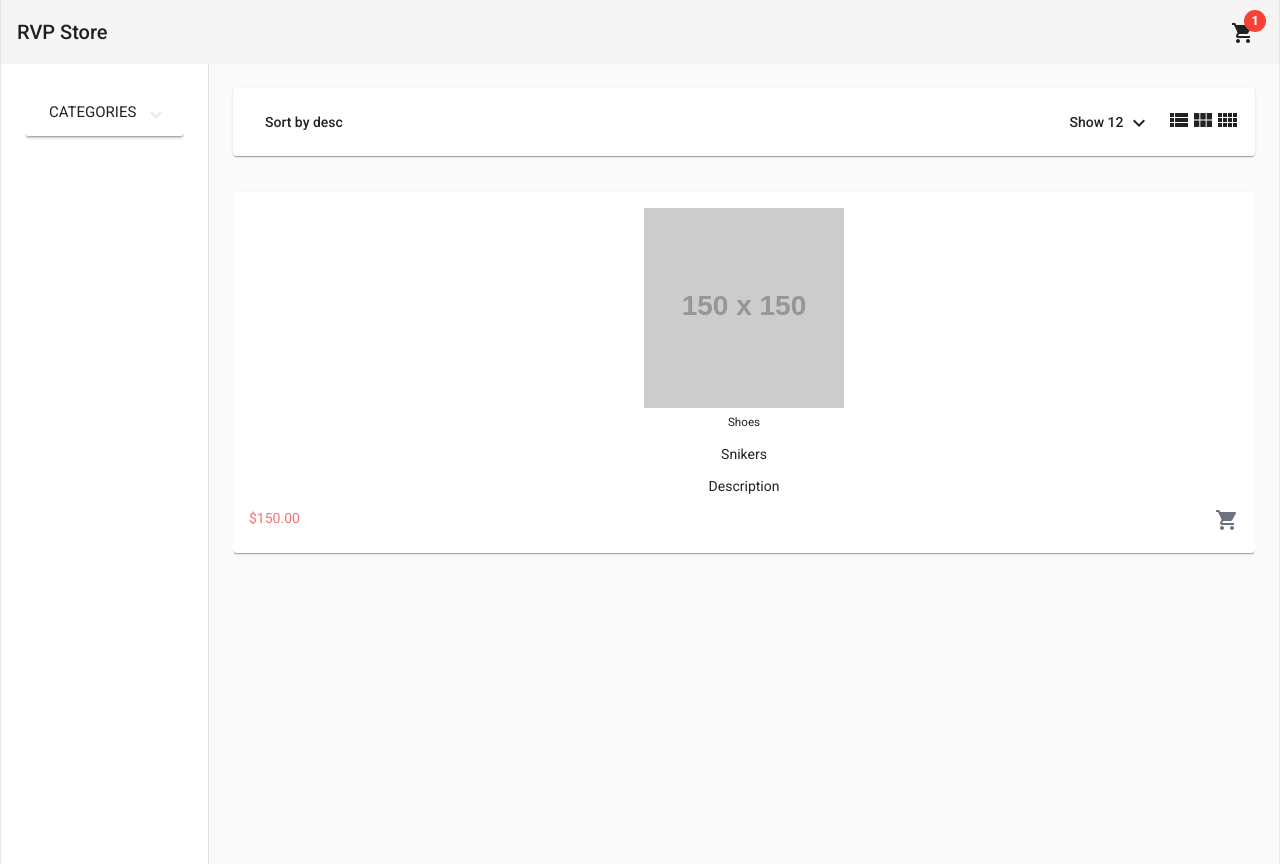
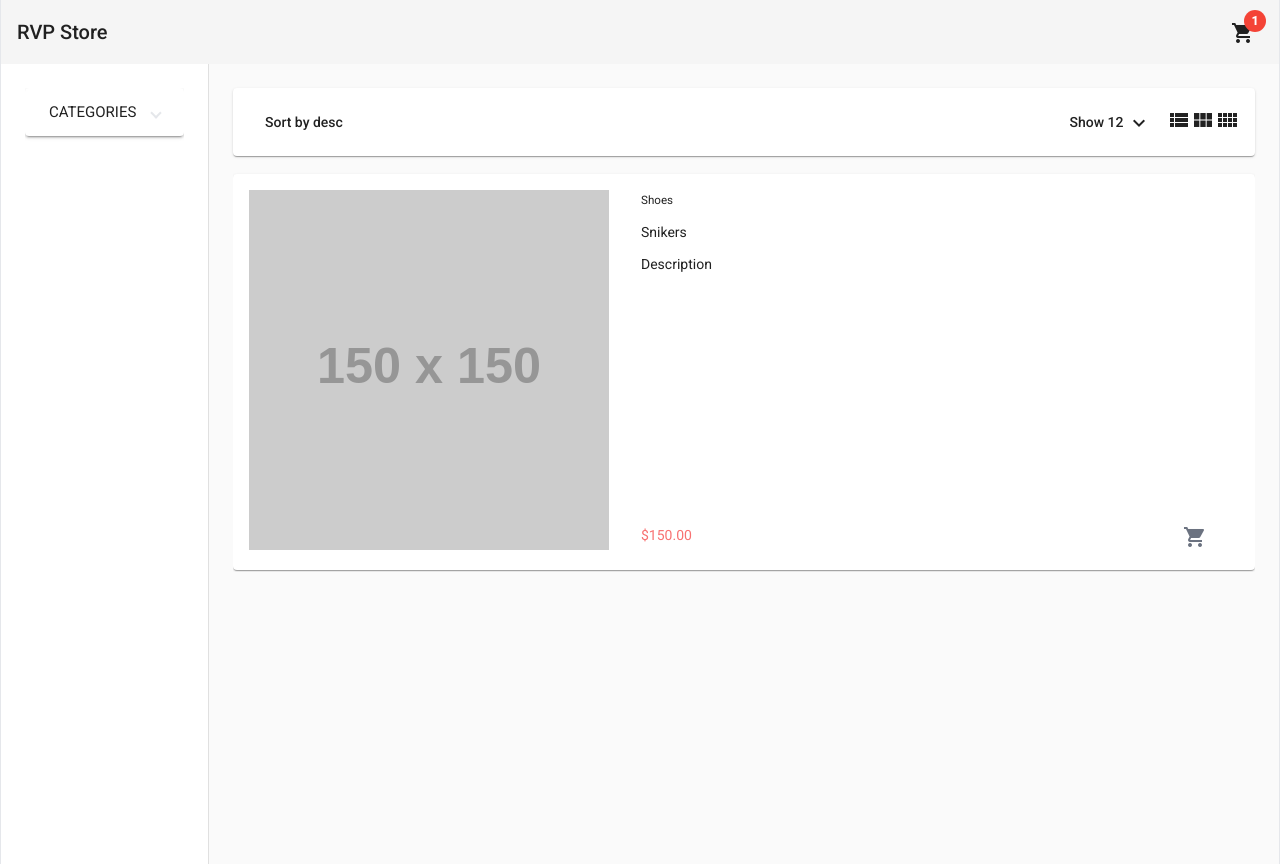
Before and after one commit to RVPdev/AngularWebShop, an Angular app: page /home in a window 1280 px wide. Both pictures are taken after a click on the button "view_list". Built offline with nearby package versions, Linux system fonts and the light colour scheme.

Commit message:
added responsiveness to card

```diff
--- a/src/app/pages/home/components/product-box/product-box.component.html
+++ b/src/app/pages/home/components/product-box/product-box.component.html
@@ -1,20 +1,24 @@
-<mat-card class="text-center">
-  <div>
+<mat-card [ngClass]="{ 'text-center': !fullWithMode }">
+  <div [ngClass]="{ flex: fullWithMode }">
     <img
       class="mb-1 mx-auto h-[200px]"
+      [ngClass]="{ 'h-200px': !fullWithMode, 'h-[360px]': fullWithMode }"
       src="https://via.placeholder.com/150"
       alt="placeholder"
     />
-    <div class="w-full">
+    <div
+      class="w-full"
+      [ngClass]="{ 'px-8 flex flex-col justify-between': fullWithMode }"
+    >
       <div class="">
         <h5>Shoes</h5>
         <p class="truncate hover:whitespace-normal">Snikers</p>
-        <p>Description</p>
+        <p *ngIf="fullWithMode">Description</p>
       </div>
       <div class="flex justify-between">
         <span class="text-red-400">{{ "150" | currency }}</span>
         <button>
-            <mat-icon class="text-gray-500">shopping_cart</mat-icon>
+          <mat-icon class="text-gray-500">shopping_cart</mat-icon>
         </button>
       </div>
     </div>
```
